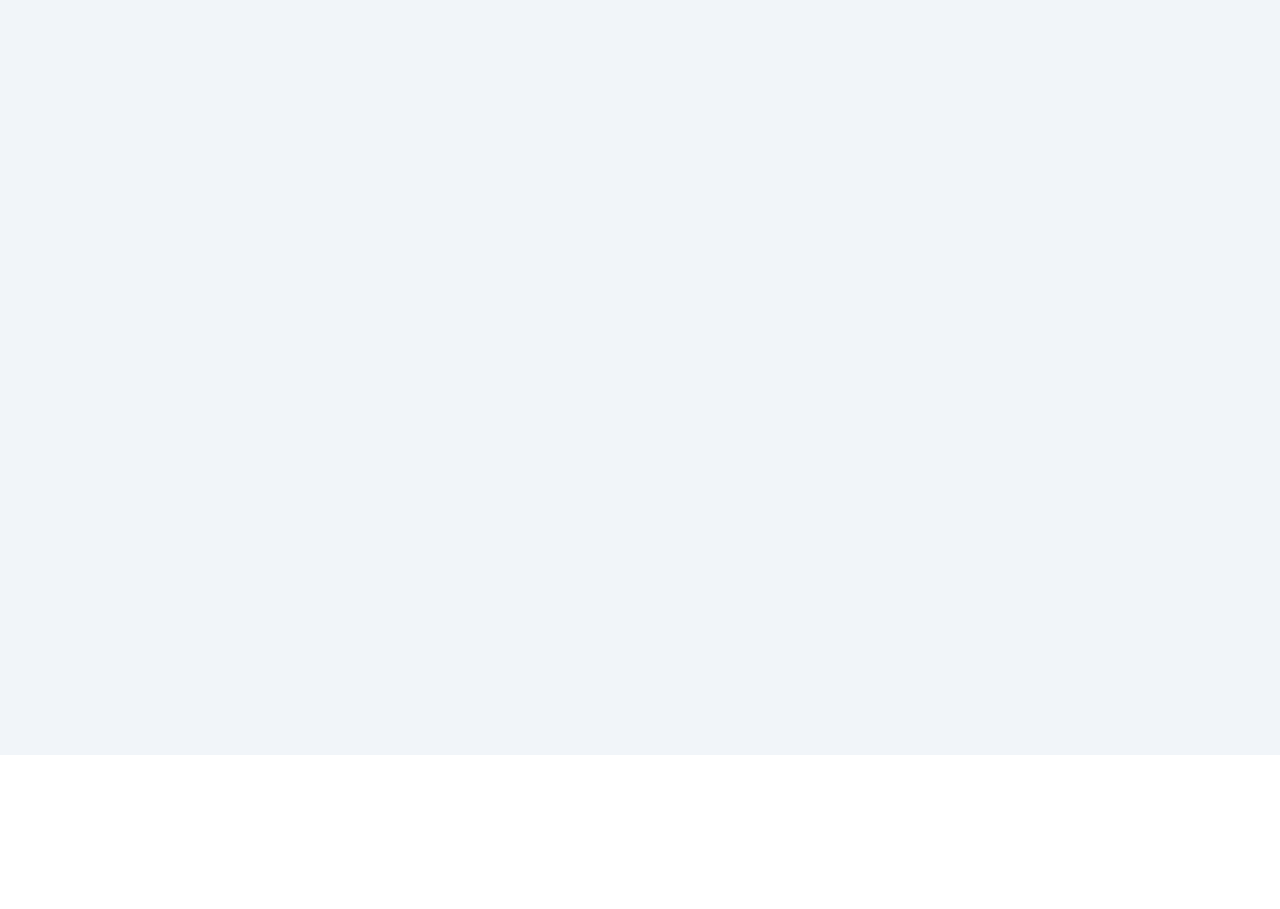
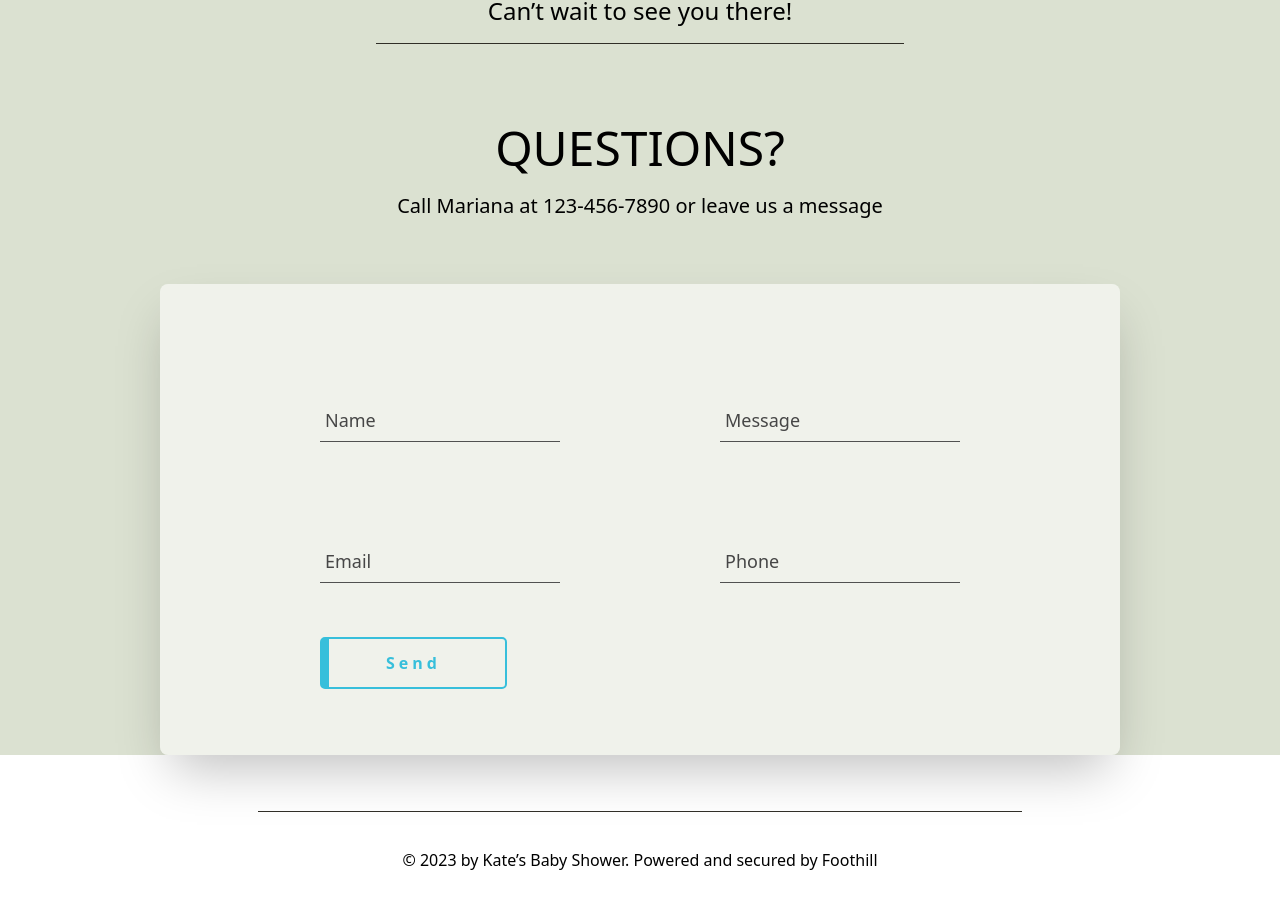
Before and after one commit to Shadi-Almohtaseb/baby-shower, a React (Create React App) app: page / in a window 1280 px wide. Shown: the part 2337-3246 px from the top of the page. Before the commit the page ends 3092 px from the top, so only its background shows below. Built offline with nearby package versions, Linux system fonts and the light colour scheme.

Commit message:
added questions page

```diff
--- a/src/App.css
+++ b/src/App.css
@@ -47,3 +47,77 @@
   width: 100%;
   color: #fff;
 }
+
+/* Form */
+
+.wave-group {
+  position: relative;
+}
+
+.wave-group .input {
+  font-size: 16px;
+  padding: 10px 10px 10px 5px;
+  display: block;
+  width: 100%;
+  border: none;
+  border-bottom: 1px solid #515151;
+  background: transparent;
+}
+
+.wave-group .input:focus {
+  outline: none;
+}
+
+.wave-group .label {
+  color: #464646;
+  font-size: 18px;
+  font-weight: normal;
+  position: absolute;
+  pointer-events: none;
+  left: 5px;
+  top: 10px;
+  display: flex;
+}
+
+.wave-group .label-char {
+  transition: 0.2s ease all;
+  transition-delay: calc(var(--index) * 0.05s);
+}
+
+.wave-group .input:focus ~ label .label-char {
+  transform: translateY(-20px);
+  font-size: 14px;
+  color: #007aa7;
+}
+
+.wave-group .bar {
+  position: relative;
+  display: block;
+  width: 100%;
+}
+
+.wave-group .bar:before,
+.wave-group .bar:after {
+  content: "";
+  height: 2px;
+  width: 0;
+  bottom: 1px;
+  position: absolute;
+  background: #37bfdb;
+  transition: 0.2s ease all;
+  -moz-transition: 0.2s ease all;
+  -webkit-transition: 0.2s ease all;
+}
+
+.wave-group .bar:before {
+  left: 50%;
+}
+
+.wave-group .bar:after {
+  right: 50%;
+}
+
+.wave-group .input:focus ~ .bar:before,
+.wave-group .input:focus ~ .bar:after {
+  width: 50%;
+}
--- a/src/components/Questions.jsx
+++ b/src/components/Questions.jsx
@@ -2,8 +2,64 @@ import React from "react";
 
 const Questions = () => {
   return (
-    <div id="questions" className="h-[100vh] bg-slate-100">
-      Questions
+    <div id="questions" className="h-[100vh] bg-[#dbe1d1] pt-10">
+      <article className="flex items-center justify-center flex-col">
+        <span className="text-2xl border-b-[1px] border-[#302e27] px-28 pb-4">
+          Can’t wait to see you there!
+        </span>
+        <span className="text-5xl mt-20">QUESTIONS?</span>
+        <span className="text-xl mt-5">
+          Call Mariana at 123-456-7890 or leave us a message
+        </span>
+      </article>
+      <div className="flex flex-col gap-1 bg-[#ffffff94] rounded-lg shadow-2xl lg:mx-[10rem] lg:px-[10rem] lg:pb-[5rem] lg:pt-[1px] mt-16">
+        <article className="mt-28 ">
+          <div className="flex items-center justify-around gap-[10rem]">
+            <div className="wave-group w-full">
+              <input required="" type="text" className="input" />
+              <span className="bar"></span>
+              <label className="label">
+                <span className="label-char">Name</span>
+              </label>
+            </div>
+            <div className="wave-group w-full">
+              <input required="" type="text" className="input" />
+              <span className="bar"></span>
+              <label className="label">
+                <span className="label-char">Message</span>
+              </label>
+            </div>
+          </div>
+          <div className="flex items-center justify-around gap-[10rem] mt-24">
+            <div className="wave-group w-full">
+              <input required="" type="email" className="input" />
+              <span className="bar"></span>
+              <label className="label">
+                <span className="label-char">Email</span>
+              </label>
+            </div>
+            <div className="wave-group w-full">
+              <input required="" type="number" className="input" />
+              <span className="bar"></span>
+              <label className="label">
+                <span className="label-char">Phone</span>
+              </label>
+            </div>
+          </div>
+        </article>
+        <div className="mt-16">
+          <span className="tracking-[4px] standard-btn mt-14 font-semibold">
+            <span className="px-8">Send</span>
+          </span>
+        </div>
+      </div>
+      <div>
+        <span className="flex items-center justify-center py-10 mt-4">
+          <p className=" border-t-[1px] border-[#302e27] px-[9rem] pt-9">
+            © 2023 by Kate’s Baby Shower. Powered and secured by Foothill
+          </p>
+        </span>
+      </div>
     </div>
   );
 };
```
